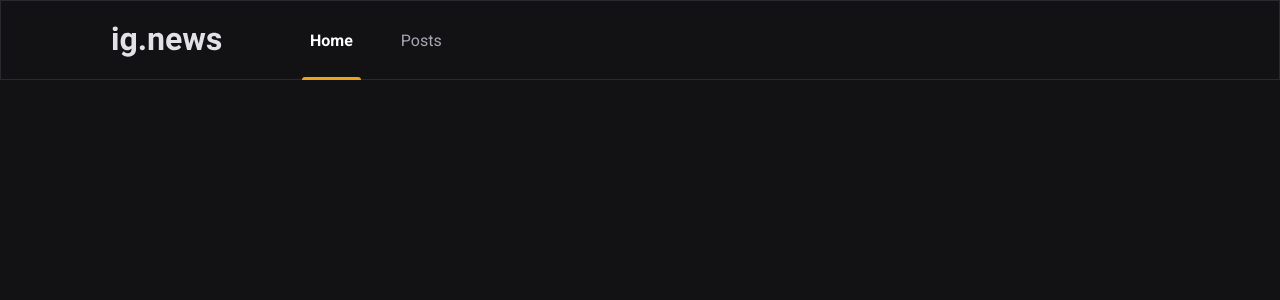
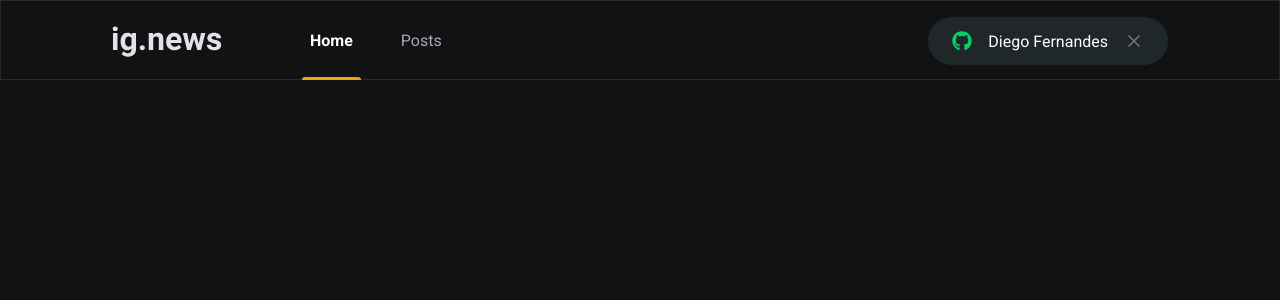
Before and after one commit to f4br1c10/ignews-ignite, a Next.js app: page / in a window 1280 px wide. Shown: the top 300 px of the page. Built offline with nearby package versions, Linux system fonts and the light colour scheme.

Commit message:
Componente SignInButton

```diff
--- a/package.json
+++ b/package.json
@@ -12,6 +12,7 @@
     "next": "12.2.3",
     "react": "18.2.0",
     "react-dom": "18.2.0",
+    "react-icons": "^4.4.0",
     "sass": "^1.54.3"
   },
   "devDependencies": {
--- a/src/components/Header/index.tsx
+++ b/src/components/Header/index.tsx
@@ -1,3 +1,4 @@
+import { SignInButton } from '../SignInButton'
 import styles from './styles.module.scss'
 
 export function Header() {
@@ -9,6 +10,8 @@
           <a className={styles.active} href="#">Home</a>
           <a href="#">Posts</a>
         </nav>
+
+        <SignInButton />
       </div>
     </header>
   )
--- a/src/components/Header/styles.module.scss
+++ b/src/components/Header/styles.module.scss
@@ -50,4 +50,8 @@
       }
     }
   }
+
+  button {
+    margin-left: auto;
+  }
 }
--- /dev/null
+++ b/src/components/SignInButton/index.tsx
@@ -0,0 +1,27 @@
+import { FaGithub } from 'react-icons/fa'
+import { FiX } from 'react-icons/fi'
+
+import styles from './styles.module.scss'
+
+export function SignInButton() {
+  const isUserLoggedIn = true
+
+  return isUserLoggedIn ? (
+    <button
+      type='button'
+      className={styles.signInButton}
+    >
+      <FaGithub color='#04D361' />
+      Diego Fernandes
+      <FiX color="#737380" className={styles.closeIcon} />
+    </button>
+  ) : (
+    <button
+      type='button'
+      className={styles.signInButton}
+    >
+      <FaGithub color='#EBA417' />
+      Sing in with GitHub
+    </button>
+  )
+}
--- /dev/null
+++ b/src/components/SignInButton/styles.module.scss
@@ -0,0 +1,32 @@
+.signInButton {
+  height: 3rem;
+  border-radius: 3rem;
+  background: var(--gray-850);
+  border: 0;
+  padding: 0 1.5rem;
+
+  display: flex;
+  align-items: center;
+  justify-content: center;
+
+  color: var(--white);
+
+  svg {
+    width: 20px;
+    height: 20px;
+  }
+
+  svg:first-child {
+    margin-right: 1rem;
+  }
+
+  svg.closeIcon {
+    margin-left: 1rem;
+  }
+
+  transition: filter 0.2s;
+
+  &:hover {
+    filter: brightness(0.8);
+  }
+}
--- a/src/styles/global.scss
+++ b/src/styles/global.scss
@@ -10,6 +10,7 @@
   --gray-100: #E1E1E6;
   --gray-300: #A8A8B3;
   --gray-800: #29292E;
+  --gray-850: #1F2729;
   --gray-900: #121214;
 
   --cyan-500: #61DAFD;
```
Also changed, not shown: 1 other file (tests, documents, lock files or other folders).
